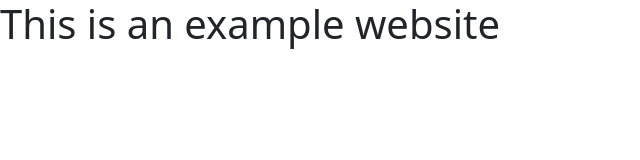
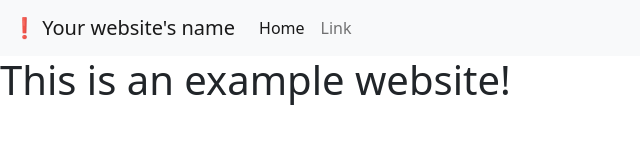
Before and after one commit to etulsian/bootstrap-starter-kit, a plain HTML site: page index.html in a window 1280 px wide. Shown: the whole page, without its empty margins (0-640 px from the left). Drawn offline with nearby package versions, Linux system fonts and the light colour scheme.

Commit message:
Update index.html

```diff
--- a/index.html
+++ b/index.html
@@ -1,22 +1,43 @@
 <!DOCTYPE html>
 <head>
-    <!--This is the page's title!-->
-    <title>** PUT your website's name here **</title>
+    <!-- This is your page's title! It's what is shown on Google and in the tab at the top of the screen. -->
+    <title>❗️ Put your website's name here</title>
 
-    <!-- CSS only -->
+    <!-- CSS is how we style our website! We're including a Bootstrap CSS file, as well as one you can edit and make your own. -->
     <link href="https://cdn.jsdelivr.net/npm/bootstrap@5.0.2/dist/css/bootstrap.min.css" rel="stylesheet" integrity="sha384-EVSTQN3/azprG1Anm3QDgpJLIm9Nao0Yz1ztcQTwFspd3yD65VohhpuuCOmLASjC" crossorigin="anonymous">
-    <link href="/assests/css/styles.css" />
+    <link href="/assets/css/styles.css" /> <!-- you can edit this file and include your own styles! -->
 
-    <!--this is the meta data to specify useful things-->
+    <!-- This is some metadata! It allows us to specify useful things, such as keywords and your website's description. -->
     <meta charset="UTF-8">
-    <meta name="keywords" content="**Put your keywords">
-    <meta name="description" content="** Type a description **">
-    <meta name="author" content="** Type your name here**">
+    <meta name="keywords" content="❗️ Put your keywords here, eg: BLAHAJ, Ryan, MLH">
+    <meta name="description" content="❗️ Type a description about your website here! A couple of sentence is fine!">
+    <meta name="author" content="❗️ Type your name here!">
+    <meta name="viewport" content="width=device-width, initial-scale=1.0">
 </head>
+
+<!-- Anything put your body is visible on your website! -->
 <body>
+    <!-- this is your navbar. it shows links qt the top of the page-->
+    <nav class="navbar navbar-expand-lg navbar-light bg-light">
+        <div class="container-fluid">
+            <a class="navbar-brand" href="/">❗️ Your website's name</a>
+            <button class="navbar-toggler" type="button" data-bs-toggle="collapse" data-bs-target="#navbarSupportedContent" aria-controls="navbarSupportedContent" aria-expanded="false" aria-label="Toggle navigation">
+                <span class="navbar-toggler-icon"></span>
+            </button>
+            <div class="collapse navbar-collapse" id="navbarSupportedContent">
+                <ul class="navbar-nav me-auto mb-2 mb-lg-0">
+                <li class="nav-item">
+                    <a class="nav-link active" aria-current="page" href="#">Home</a>
+                </li>
+                <li class="nav-item">
+                    <a class="nav-link" href="#">Link</a>
+                </li>
+            </div>
+        </div>
+    </nav>
 
-    <h1>This is an example website</h1>
+    <h1>This is an example website!</h1>
 
-    <!-- JavaScript Bundle with Popper -->
+    <!-- This is Bootstrap's JavaScript! Including it is what makes our website's interactive stuff work! -->
     <script src="https://cdn.jsdelivr.net/npm/bootstrap@5.0.2/dist/js/bootstrap.bundle.min.js" integrity="sha384-MrcW6ZMFYlzcLA8Nl+NtUVF0sA7MsXsP1UyJoMp4YLEuNSfAP+JcXn/tWtIaxVXM" crossorigin="anonymous"></script>
 </body>
```
